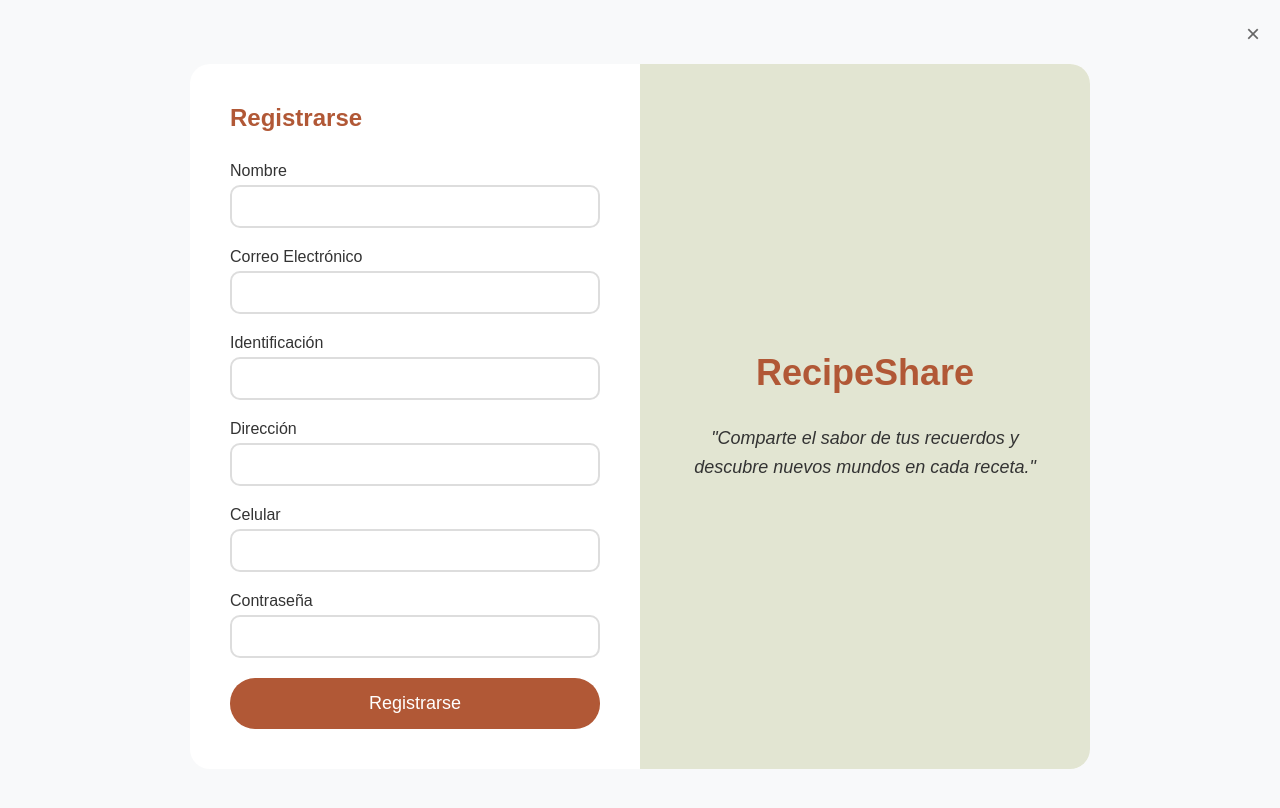
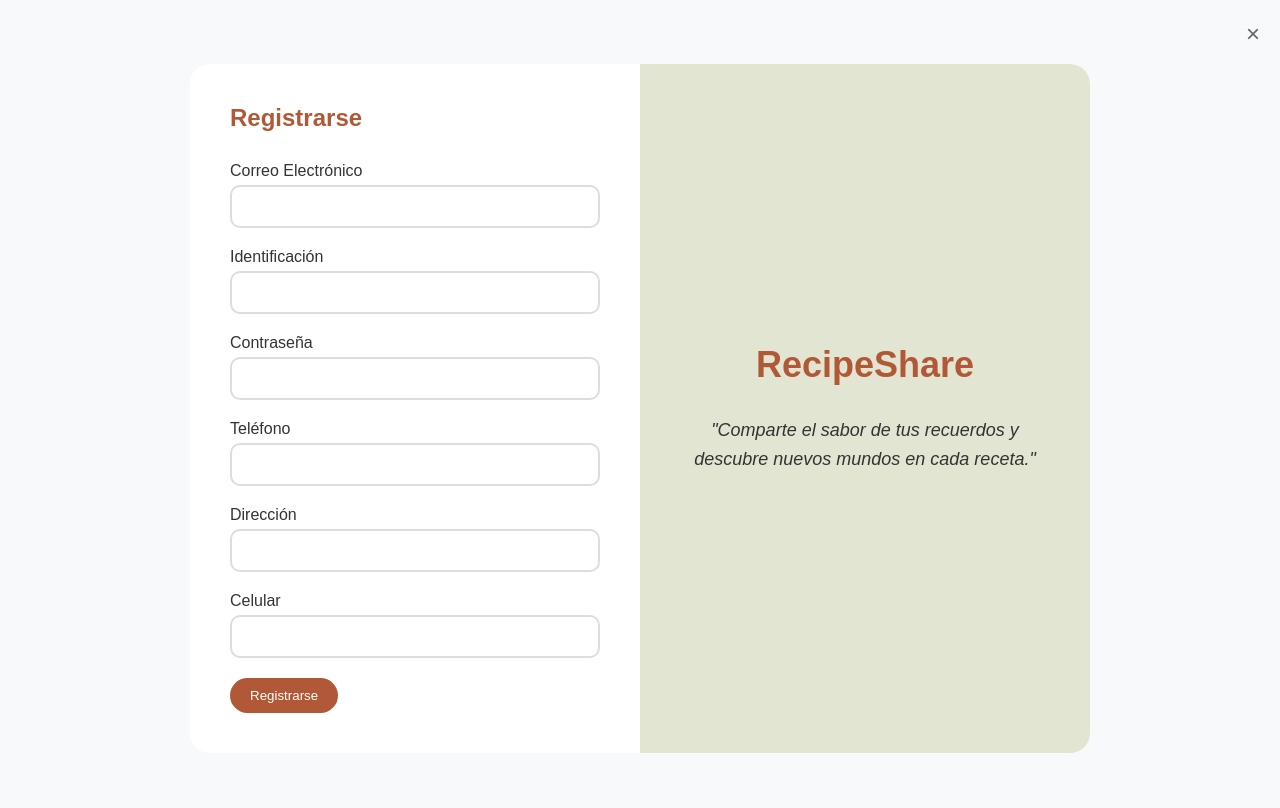
Before and after one commit to mesasg/Shop-Chop, an Angular app in the folder frontend/: page /register in a window 1280 px wide. Shown: the top 808 px of the page. Built offline with nearby package versions, Linux system fonts and the light colour scheme.

Commit message:
Navigate to homePage

```diff
--- a/frontend/src/app/app.html
+++ b/frontend/src/app/app.html
@@ -10,7 +10,7 @@
       <div class="header-content">
         <div class="principal-logo">
           <!-- Usar routerLink en el logo es una buena práctica para volver al inicio -->
-          <a routerLink="/"><img src="../assets/logo.png" ></a>
+          <!-- <a routerLink="/"><img src="../assets/logo.png" ></a> -->
         </div>
         <div class="header-right">
           <!-- Botones de navegación para usuarios no logueados -->
--- a/frontend/src/app/log-in/log-in.html
+++ b/frontend/src/app/log-in/log-in.html
@@ -11,7 +11,7 @@
                 <label>Contraseña</label>
                 <input type="password" required>
             </div>
-            <button type="submit" class="btn" style="width: 100%; padding: 15px; font-size: 18px;" routerlink="app">Iniciar Sesión</button>
+            <button type="submit" class="btn" style="width: 100%; padding: 15px; font-size: 18px;" routerLink="/app">Iniciar Sesión</button>
         </form>
     </div>
     <div class="auth-right">
--- a/frontend/src/app/register/register.html
+++ b/frontend/src/app/register/register.html
@@ -3,32 +3,33 @@
             <button class="close-btn" onclick="closeModal()">&times;</button>
             <div class="auth-left">
                 <h2 style="color: #B15836; margin-bottom: 30px;">Registrarse</h2>
-                <form id="registerForm">
-                    <div class="form-group">
-                        <label>Nombre</label>
-                        <input type="text" required>
-                    </div>
+                <form (ngSubmit)="enviarRegistro()" #registerForm="ngForm">
   <div class="form-group">
     <label>Correo Electrónico</label>
-                        <input type="email" required>
+    <input type="email" [(ngModel)]="email" name="email" required />
   </div>
   <div class="form-group">
     <label>Identificación</label>
-                        <input type="text" required>
+    <input type="text" [(ngModel)]="identificacion" name="identificacion" required />
+  </div>
+  <div class="form-group">
+    <label>Contraseña</label>
+    <input type="password" [(ngModel)]="contrasena" name="contrasena" required />
+  </div>
+  <div class="form-group">
+    <label>Teléfono</label>
+    <input type="text" [(ngModel)]="telefono" name="telefono" required />
   </div>
   <div class="form-group">
     <label>Dirección</label>
-                        <input type="text" required>
+    <input type="text" [(ngModel)]="direccion" name="direccion" required />
   </div>
   <div class="form-group">
     <label>Celular</label>
-                        <input type="tel" required>
+    <input type="text" [(ngModel)]="celular" name="celular" required />
   </div>
-                    <div class="form-group">
-                        <label>Contraseña</label>
-                        <input type="telxt" required>
-                    </div>
-                    <button type="submit" class="btn" style="width: 100%; padding: 15px; font-size: 18px;">Registrarse</button>
+
+  <button type="submit" class="btn">Registrarse</button>
 </form>
             </div>
             <div class="auth-right">
@@ -36,3 +37,4 @@
                 <p class="auth-message">"Comparte el sabor de tus recuerdos y descubre nuevos mundos en cada receta."</p>
             </div>
         </div>
+<!-- <input type="text" placeholder="Nombre" [(ngModel)]="nombre" name="nombre" required /> -->
--- a/frontend/src/app/register/register.ts
+++ b/frontend/src/app/register/register.ts
@@ -1,24 +1,55 @@
 import { Component } from '@angular/core';
 import { NavigationEnd, Router } from '@angular/router';
 import { filter } from 'rxjs';
+import { FormsModule } from '@angular/forms'; // Import necesario si es standalone
 
 @Component({
   selector: 'app-register',
-  imports: [],
+  standalone: true,
+  imports: [FormsModule], // necesario para [(ngModel)]
   templateUrl: './register.html',
   styleUrl: './register.css'
 })
 export class Register {
+
   itsRegister = false;
 
-  constructor(private router: Router){
+  // Variables para los inputs
+  nombre: string = '';
+  email: string = '';
+  identificacion: string = '';
+  contrasena: string = '';
+  telefono: string = '';
+  direccion: string = '';
+  celular: string= '';
+
+  constructor(private router: Router) {
     this.router.events
-    .pipe(filter(event =>event instanceof NavigationEnd))
-    .subscribe((event: NavigationEnd) => {
-      this.itsRegister = event.urlAfterRedirects === '/';
-    })
+      .pipe(filter(event => event instanceof NavigationEnd))
+      .subscribe((event: NavigationEnd) => {
+        this.itsRegister = event.urlAfterRedirects === '/';
+      });
   }
-   goToRegister(){
+
+  goToRegister() {
     this.router.navigate(['register/register.html']);
   }
+
+  enviarRegistro() {
+    const datos = {
+      nombre: this.nombre,
+      email: this.email,
+      contraseña: this.contrasena,
+      identificacion: this.identificacion,
+      telefono: this.telefono,
+      direccion: this.direccion,
+      celular: this.celular,
+    };
+
+    console.log('Datos de registro:', datos);
+    this.router.navigate(['/']);
+
+    // Aquí puedes hacer la petición HTTP al backend si quieres
+    // this.http.post('/api/registro', datos).subscribe(...)
+  }
 }
```
Also changed, not shown: frontend/src/app/register/register.router.ts (added, +7 -0 lines). Lines whose indentation alone changed are shown as unchanged.
